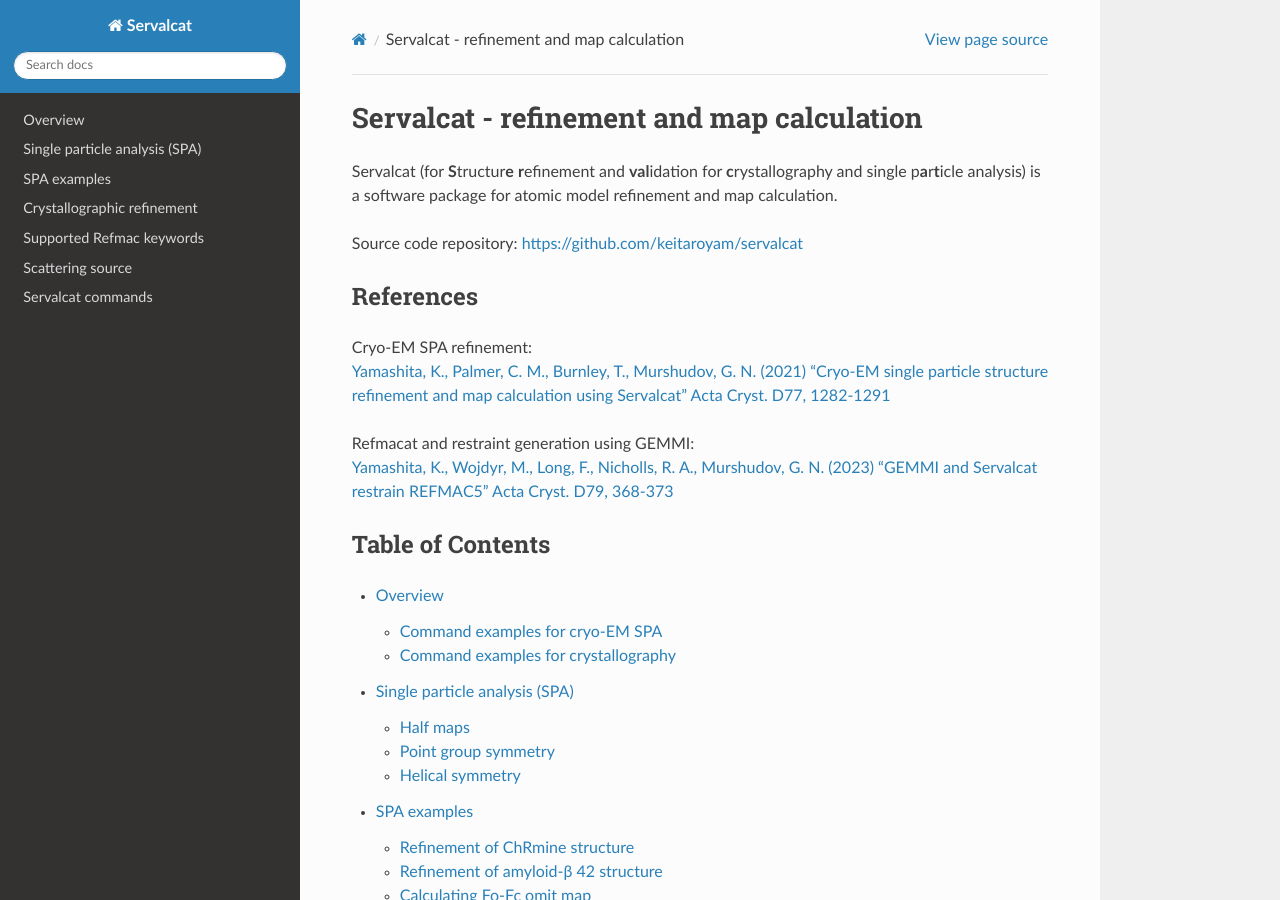
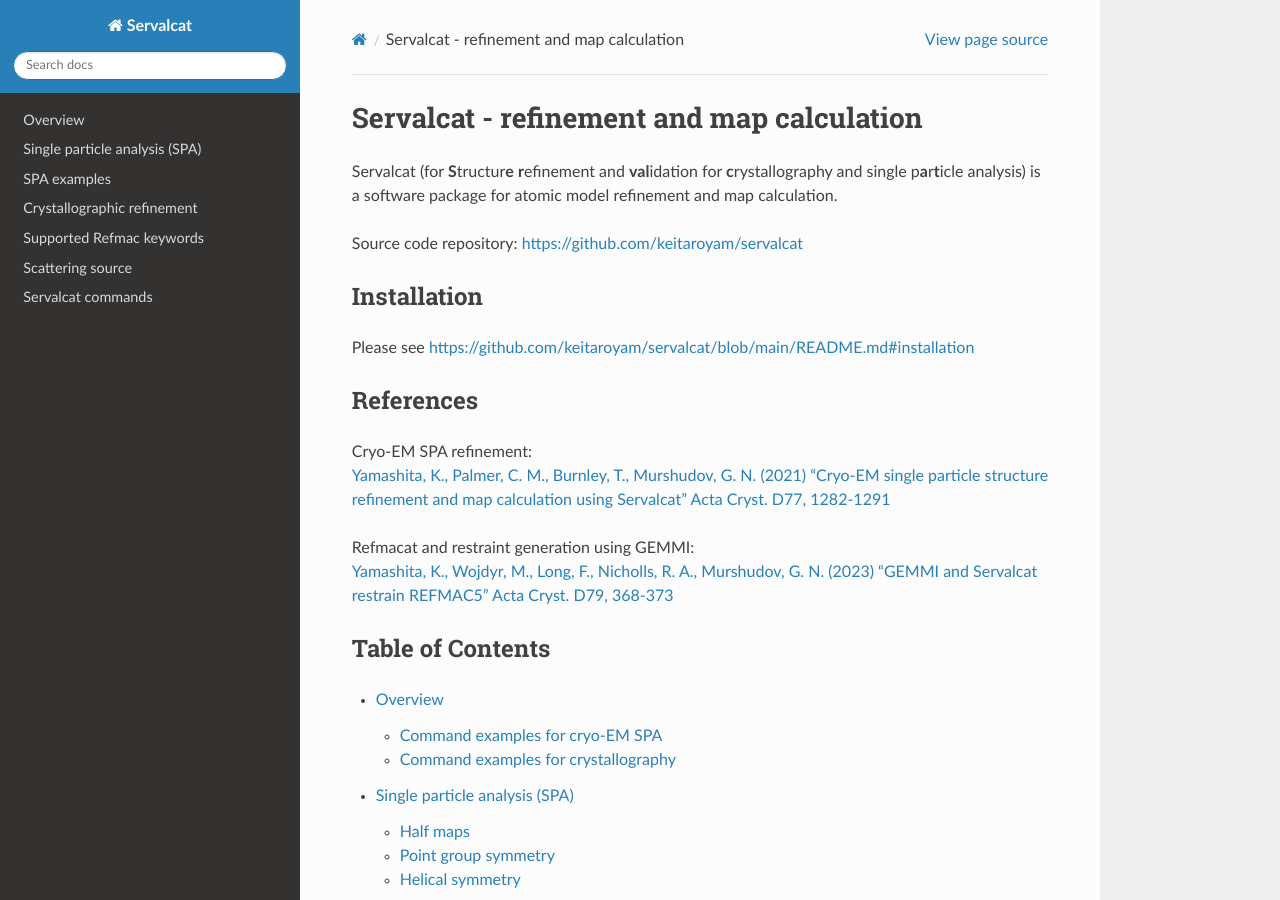
Before and after one commit to keitaroyam/servalcat, a Sphinx documentation site: the page built from docs/index.rst, in a window 1280 px wide and 900 px high. Built offline with Sphinx 7.4.7 and the Read the Docs theme 3.1.0, drawn with Linux system fonts in a browser that asks for light colours.

Commit message:
doc: link to installation

```diff
--- a/docs/index.rst
+++ b/docs/index.rst
@@ -9,6 +9,10 @@
 Servalcat (for **S**\ tructur\ **e** **r**\ efinement and **val**\ idation for **c**\ rystallography and single p\ **a**\ r\ **t**\ icle analysis) is a software package for atomic model refinement and map calculation.
 
 Source code repository: https://github.com/keitaroyam/servalcat
+
+Installation
+------------
+Please see https://github.com/keitaroyam/servalcat/blob/main/README.md#installation
 
 References
 ----------
```
